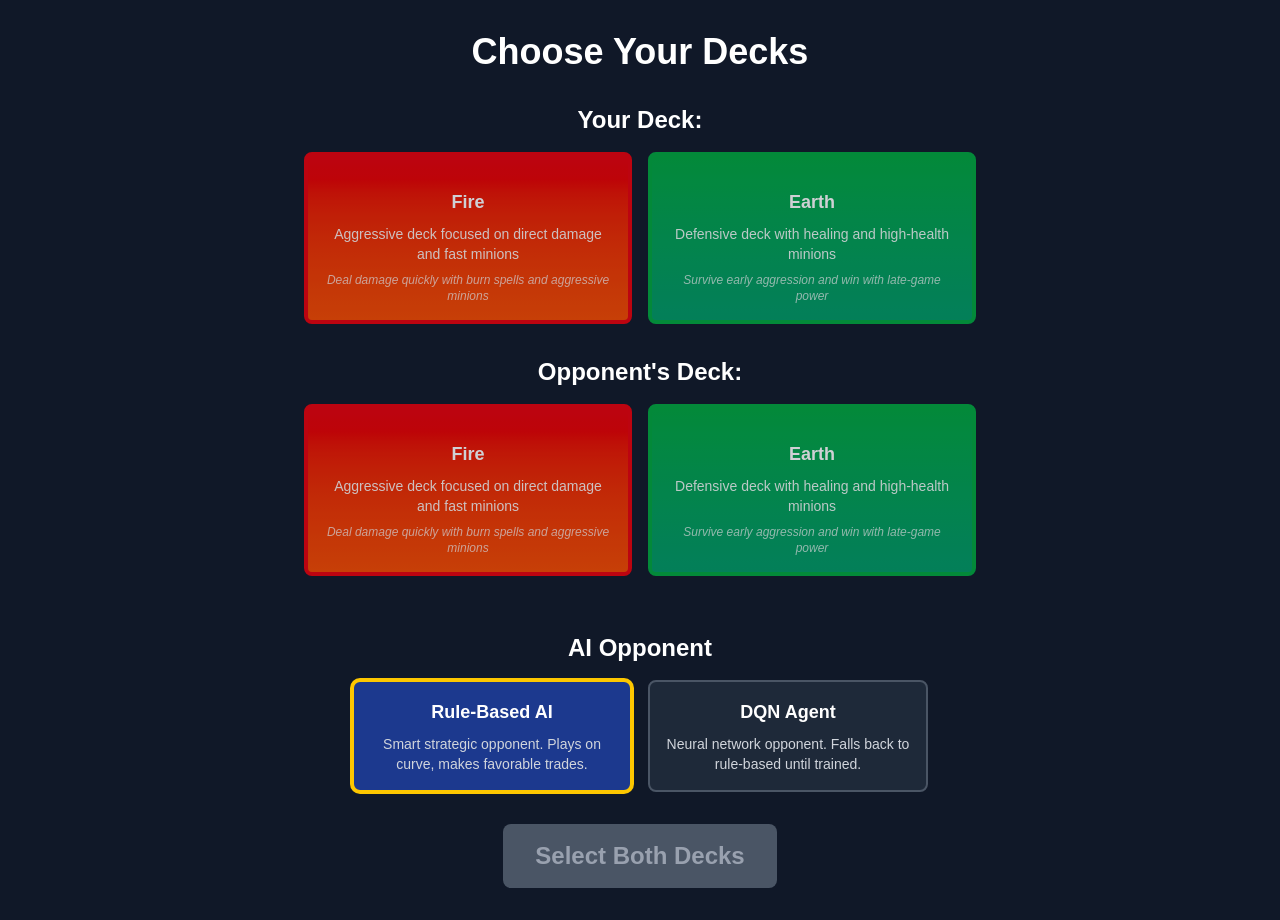
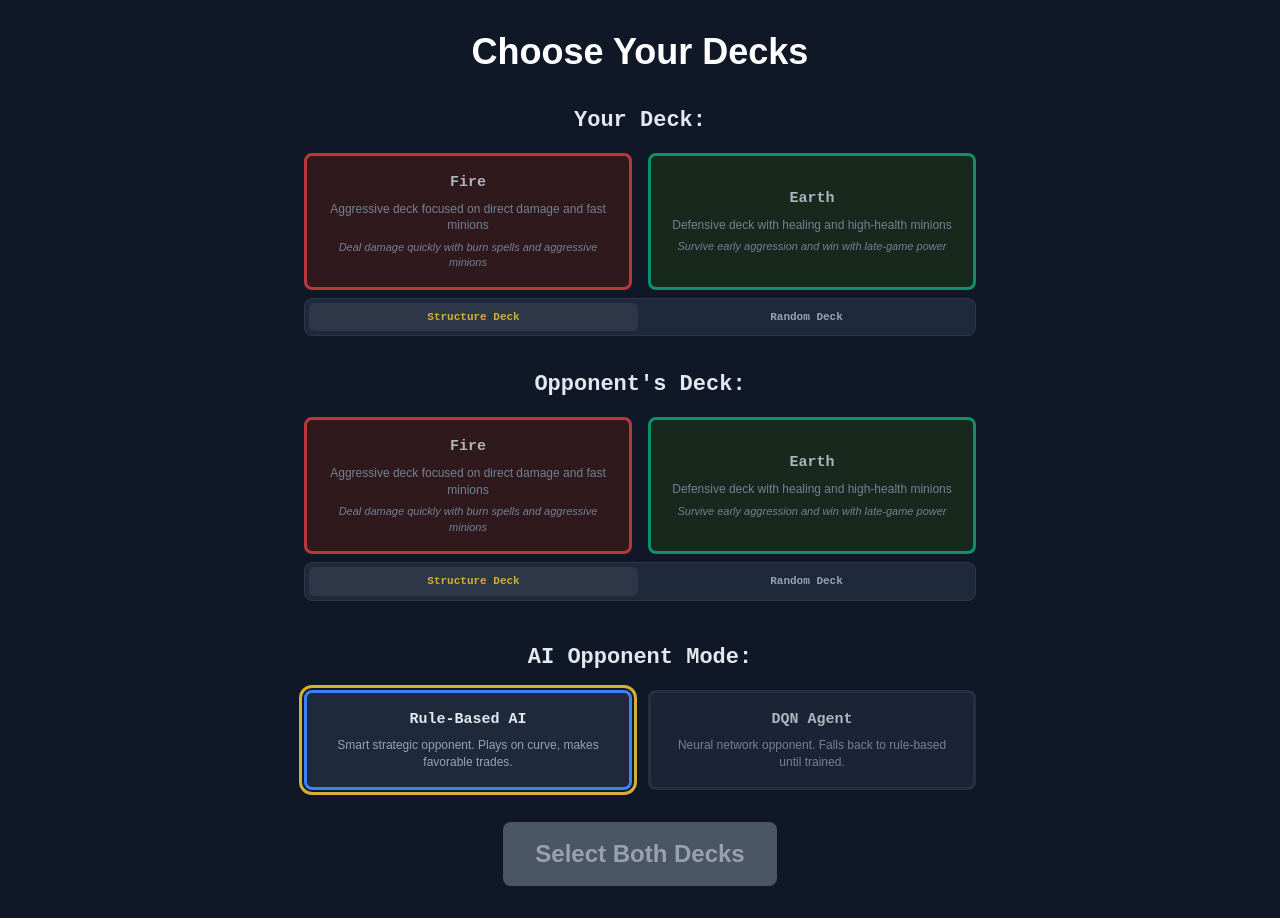
Before and after one commit to StephenJamesDunne/final-year-project, a Next.js app: page /battle in a window 1280 px wide. Built offline with nearby package versions, Linux system fonts and the light colour scheme.

Commit message:
updated AISelector to use CSS_COLORS for consistent theme and styling. Refactored DeckSelector to use CSS_COLORS and added a toggle for deck selection (structure deck or random deck)

```diff
--- a/components/AISelector.tsx
+++ b/components/AISelector.tsx
@@ -1,6 +1,7 @@
 "use client";
 
 import { AIType } from "@/lib/ai/aiStrategy";
+import { CSS_COLORS as COLORS } from "@/lib/pixi/utils/StyleConstants";
 
 interface AISelectorProps {
   selectedAI: AIType;
@@ -9,46 +10,99 @@ interface AISelectorProps {
 
 export function AISelector({ selectedAI, onSelectAI }: AISelectorProps) {
   return (
-    <div className="w-full max-w-4xl mt-6">
-      <h2 className="text-2xl font-bold text-white mb-4 text-center">
-        AI Opponent
+    <div style={{ width: "100%", maxWidth: 672, marginTop: 8 }}>
+      <h2 style={{
+        fontSize: 22,
+        fontWeight: 700,
+        color: COLORS.text,
+        textAlign: "center",
+        marginBottom: 16,
+        fontFamily: "monospace",
+      }}>
+        AI Opponent Mode:
       </h2>
-      <div className="grid grid-cols-2 gap-4 max-w-xl mx-auto">
+
+      <div style={{
+        display: "grid",
+        gridTemplateColumns: "1fr 1fr",
+        gap: 16,
+        maxWidth: 672,
+        margin: "0 auto",
+      }}>
+        {/* Rule-Based AI */}
         <button
           onClick={() => onSelectAI("rule-based")}
-          className={`
-            p-4 rounded-lg border-2 transition-all
-            ${
-              selectedAI === "rule-based"
-                ? "border-yellow-400 bg-blue-900 ring-2 ring-yellow-400"
-                : "border-gray-600 bg-gray-800 hover:bg-gray-700"
-            }
-          `}
+          style={{
+            padding: 16,
+            borderRadius: 8,
+            border: `3px solid ${selectedAI === "rule-based" ? COLORS.blue : COLORS.border}`,
+            background: COLORS.darkBg,
+            cursor: "pointer",
+            outline: selectedAI === "rule-based" ? `3px solid ${COLORS.gold}` : "none",
+            outlineOffset: 2,
+            opacity: selectedAI === "rule-based" ? 1 : 0.75,
+            transition: "opacity 0.15s, outline 0.15s",
+            textAlign: "center",
+          }}
         >
-          <h3 className="text-lg font-bold text-white mb-2">Rule-Based AI</h3>
-          <p className="text-sm text-gray-300">
+          <h3 style={{
+            fontSize: 15,
+            fontWeight: 700,
+            color: COLORS.text,
+            marginBottom: 6,
+            fontFamily: "monospace",
+          }}>
+            Rule-Based AI
+          </h3>
+          <p style={{
+            fontSize: 12,
+            color: COLORS.subtext,
+            lineHeight: 1.4,
+          }}>
             Smart strategic opponent. Plays on curve, makes favorable trades.
           </p>
         </button>
 
+        {/* DQN Agent */}
         <button
           onClick={() => onSelectAI("dqn")}
-          className={`
-            p-4 rounded-lg border-2 transition-all
-            ${
-              selectedAI === "dqn"
-                ? "border-yellow-400 bg-blue-900 ring-2 ring-yellow-400"
-                : "border-gray-600 bg-gray-800 hover:bg-gray-700"
-            }
-          `}
+          style={{
+            padding: 16,
+            borderRadius: 8,
+            border: `3px solid ${selectedAI === "dqn" ? COLORS.blue : COLORS.border}`,
+            background: COLORS.darkBg,
+            cursor: "pointer",
+            outline: selectedAI === "dqn" ? `3px solid ${COLORS.gold}` : "none",
+            outlineOffset: 2,
+            opacity: selectedAI === "dqn" ? 1 : 0.75,
+            transition: "opacity 0.15s, outline 0.15s",
+            textAlign: "center",
+          }}
         >
-          <h3 className="text-lg font-bold text-white mb-2">DQN Agent</h3>
-          <p className="text-sm text-gray-300">
+          <h3 style={{
+            fontSize: 15,
+            fontWeight: 700,
+            color: COLORS.text,
+            marginBottom: 6,
+            fontFamily: "monospace",
+          }}>
+            DQN Agent
+          </h3>
+          <p style={{
+            fontSize: 12,
+            color: COLORS.subtext,
+            lineHeight: 1.4,
+          }}>
             Neural network opponent. Falls back to rule-based until trained.
           </p>
           {selectedAI === "dqn" && (
-            <p className="text-xs text-yellow-400 mt-2">
-              No trained model - using heuristic AI for now
+            <p style={{
+              fontSize: 11,
+              color: COLORS.gold,
+              marginTop: 6,
+              fontFamily: "monospace",
+            }}>
+              No trained model — using heuristic AI for now
             </p>
           )}
         </button>
--- a/components/DeckSelector.tsx
+++ b/components/DeckSelector.tsx
@@ -2,80 +2,161 @@
 
 import { DeckArchetype } from '@/lib/types/game';
 import { DECK_INFO } from '@/lib/game/deckManager';
+import { DeckBuildMode } from '@/lib/game/deckManager';
+import { CSS_COLORS as COLORS } from '@/lib/pixi/utils/StyleConstants';
 
 interface DeckSelectorProps {
   selectedDeck: DeckArchetype | null;
   onSelectDeck: (archetype: DeckArchetype) => void;
+  selectedMode: DeckBuildMode;
+  onSelectMode: (mode: DeckBuildMode) => void;
   label: string;
 }
 
-// Pixi uses hex color codes, but Tailwind uses utility classes for styling.
-// To bridge this gap, mappings are created to associate each element with its corresponding
-// Tailwind classes for background gradients and borders.
-const ELEMENT_COLORS = {
-  fire: 'from-red-600 to-orange-600',
-  water: 'from-blue-600 to-cyan-600',
-  earth: 'from-green-600 to-emerald-600',
-  air: 'from-purple-600 to-pink-600',
-  spirit: 'from-indigo-600 to-violet-600',
-  neutral: 'from-gray-600 to-slate-600',
-} as const;
+// Element accent colors drawn from CSS_COLORS
+const ELEMENT_STYLES: Record<string, { bg: string; border: string }> = {
+  fire:    { bg: '#3b1a1a', border: COLORS.red },
+  water:   { bg: '#1a2a3b', border: COLORS.blue },
+  earth:   { bg: '#1a2e1a', border: COLORS.green },
+  air:     { bg: '#2a1a3b', border: COLORS.purple },
+  neutral: { bg: COLORS.darkBg, border: COLORS.gray },
+};
 
-const ELEMENT_BORDERS = {
-  fire: 'border-red-600',
-  water: 'border-blue-600',
-  earth: 'border-green-600',
-  air: 'border-purple-600',
-  spirit: 'border-indigo-600',
-  neutral: 'border-gray-600',
-} as const;
-
-export function DeckSelector({ selectedDeck, onSelectDeck, label }: DeckSelectorProps) {
+export function DeckSelector({
+  selectedDeck,
+  onSelectDeck,
+  selectedMode,
+  onSelectMode,
+  label,
+}: DeckSelectorProps) {
   const decks: DeckArchetype[] = ['fire', 'earth'];
 
   return (
-    <div className="w-full max-w-4xl">
-      <h2 className="text-2xl font-bold text-white mb-4 text-center">{label}</h2>
-      <div className="grid grid-cols-2 gap-4 max-w-2xl mx-auto">
+    <div style={{ width: '100%', maxWidth: 672 }}>
+      <h2 style={{
+        fontSize: 22,
+        fontWeight: 700,
+        color: COLORS.text,
+        textAlign: 'center',
+        marginBottom: 16,
+        fontFamily: 'monospace',
+      }}>
+        {label}
+      </h2>
+
+      {/* Deck archetype cards */}
+      <div style={{
+        display: 'grid',
+        gridTemplateColumns: '1fr 1fr',
+        gap: 16,
+        marginBottom: 8,
+      }}>
         {decks.map((archetype) => {
           const info = DECK_INFO[archetype];
           const isSelected = selectedDeck === archetype;
+          const styles = ELEMENT_STYLES[info.element] ?? ELEMENT_STYLES.neutral;
 
           return (
             <button
               key={archetype}
               onClick={() => onSelectDeck(archetype)}
-              className={`
-                relative p-4 rounded-lg border-4 transition-all
-                ${ELEMENT_BORDERS[info.element]}
-                bg-gradient-to-b ${ELEMENT_COLORS[info.element]}
-                ${isSelected ? 'ring-4 ring-yellow-400 scale-105' : 'hover:scale-102'}
-                ${isSelected ? 'opacity-100' : 'opacity-80 hover:opacity-100'}
-              `}
+              style={{
+                position: 'relative',
+                padding: 16,
+                borderRadius: 8,
+                border: `3px solid ${styles.border}`,
+                background: styles.bg,
+                cursor: 'pointer',
+                outline: isSelected ? `3px solid ${COLORS.gold}` : 'none',
+                outlineOffset: 2,
+                opacity: isSelected ? 1 : 0.75,
+                transition: 'opacity 0.15s, outline 0.15s',
+                textAlign: 'center',
+              }}
             >
-              <div className="flex justify-center mb-4">
-                <div className="text-6xl">
-
-                </div>
-              </div>
-              <h3 className="text-lg font-bold text-white text-center mb-2">
+              <h3 style={{
+                fontSize: 15,
+                fontWeight: 700,
+                color: COLORS.text,
+                marginBottom: 6,
+                fontFamily: 'monospace',
+              }}>
                 {info.name}
               </h3>
-              <p className="text-sm text-white/90 text-center mb-2">
+              <p style={{
+                fontSize: 12,
+                color: COLORS.subtext,
+                marginBottom: 6,
+                lineHeight: 1.4,
+              }}>
                 {info.description}
               </p>
-              <p className="text-xs text-white/70 italic text-center">
+              <p style={{
+                fontSize: 11,
+                color: COLORS.subtext,
+                fontStyle: 'italic',
+                lineHeight: 1.4,
+              }}>
                 {info.strategy}
               </p>
+
+              {/* Selected checkmark */}
               {isSelected && (
-                <div className="absolute -top-2 -right-2 w-8 h-8 bg-yellow-400 rounded-full flex items-center justify-center border-2 border-white">
-                  <span className="text-xl">✓</span>
+                <div style={{
+                  position: 'absolute',
+                  top: -10,
+                  right: -10,
+                  width: 24,
+                  height: 24,
+                  borderRadius: '50%',
+                  background: COLORS.gold,
+                  border: `2px solid ${COLORS.text}`,
+                  display: 'flex',
+                  alignItems: 'center',
+                  justifyContent: 'center',
+                  fontSize: 13,
+                  color: COLORS.baseBg,
+                  fontWeight: 700,
+                }}>
+                  ✔
                 </div>
               )}
             </button>
           );
         })}
       </div>
+
+      {/* Slim mode toggle bar */}
+      <div style={{
+        display: 'flex',
+        background: COLORS.darkBg,
+        border: `1px solid ${COLORS.border}`,
+        borderRadius: 8,
+        padding: 4,
+        gap: 4,
+      }}>
+        {(['structure', 'random'] as DeckBuildMode[]).map((mode) => (
+          <button
+            key={mode}
+            onClick={() => onSelectMode(mode)}
+            style={{
+              flex: 1,
+              padding: '6px 12px',
+              borderRadius: 6,
+              border: 'none',
+              background: selectedMode === mode ? '#2d3748' : 'transparent',
+              color: selectedMode === mode ? COLORS.gold : COLORS.subtext,
+              fontSize: 11,
+              fontWeight: 600,
+              fontFamily: 'monospace',
+              cursor: 'pointer',
+              transition: 'background 0.15s, color 0.15s',
+            }}
+          >
+            {mode === 'structure' ? 'Structure Deck' : 'Random Deck'}
+          </button>
+        ))}
+      </div>
     </div>
   );
 }
```
